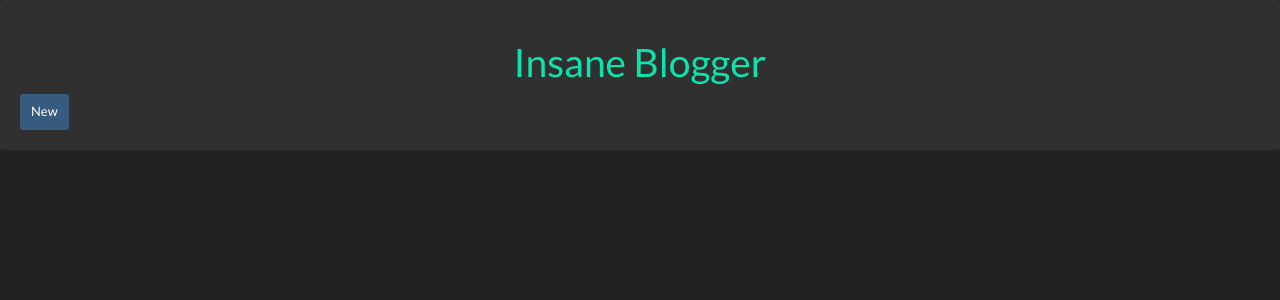
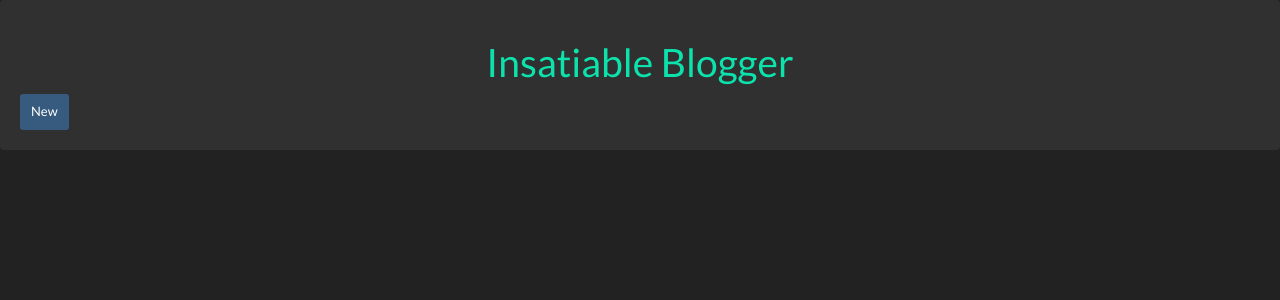
Before and after one commit to shalini6/Blog, a Django app: page / in a window 1280 px wide. Shown: the top 300 px of the page. Run offline with Django 3.2, Linux system fonts and the light colour scheme; the visitor is signed in with stand-in values (Sample User, id 1); data that the repository does not hold is empty; some libraries are stand-ins or nearby versions.

Commit message:
changed title

```diff
--- a/blog/templates/blog/base.html
+++ b/blog/templates/blog/base.html
@@ -12,7 +12,7 @@
 </head>
 <body>
 	<div class="well">
-		<h1><a href="/"><center>Insane Blogger</center></a></h1>
+		<h1><a href="/"><center>Insatiable Blogger</center></a></h1>
         {% if user.is_authenticated %}
         <a href="{% url 'post_new' %}" class="btn btn-primary btn-sm"><span>New</span></a>
         {% endif %}
```
